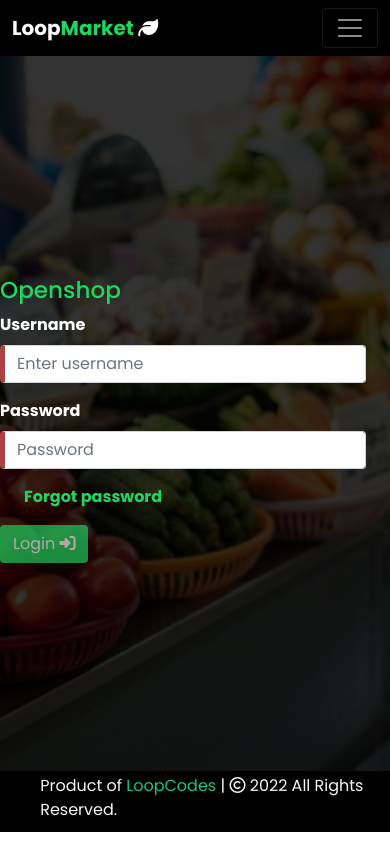
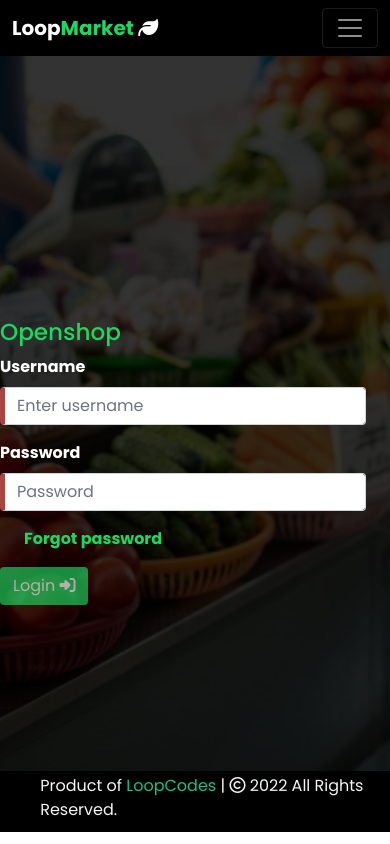
Before and after one commit to loopcodes/LoopMarket, an Angular app: page /openshop in a window 390 px wide. Built offline with nearby package versions, Linux system fonts and the light colour scheme.

Commit message:
adjustments

```diff
--- a/src/app/auth/components/openshop/openshop.component.css
+++ b/src/app/auth/components/openshop/openshop.component.css
@@ -37,7 +37,7 @@ form {
 
 @media screen and (max-width:600px) {
   .rowcontent {
-    top: 30%;
+    top: 35%;
   }
 
   .row img {
--- a/src/app/auth/components/register/register.component.css
+++ b/src/app/auth/components/register/register.component.css
@@ -44,7 +44,7 @@ form {
   }
 
   .rowcontent {
-    top: 25%;
+    top: 35%;
   }
 
   .rowcontent h1 {
--- a/src/app/home/home.component.css
+++ b/src/app/home/home.component.css
@@ -33,8 +33,7 @@ span {
 
 @media screen and (max-width:600px) {
   .homecontent {
-    top: 53%;
-    position: absolute;
+    top: 65%;
   }
 
   .home video {
```
